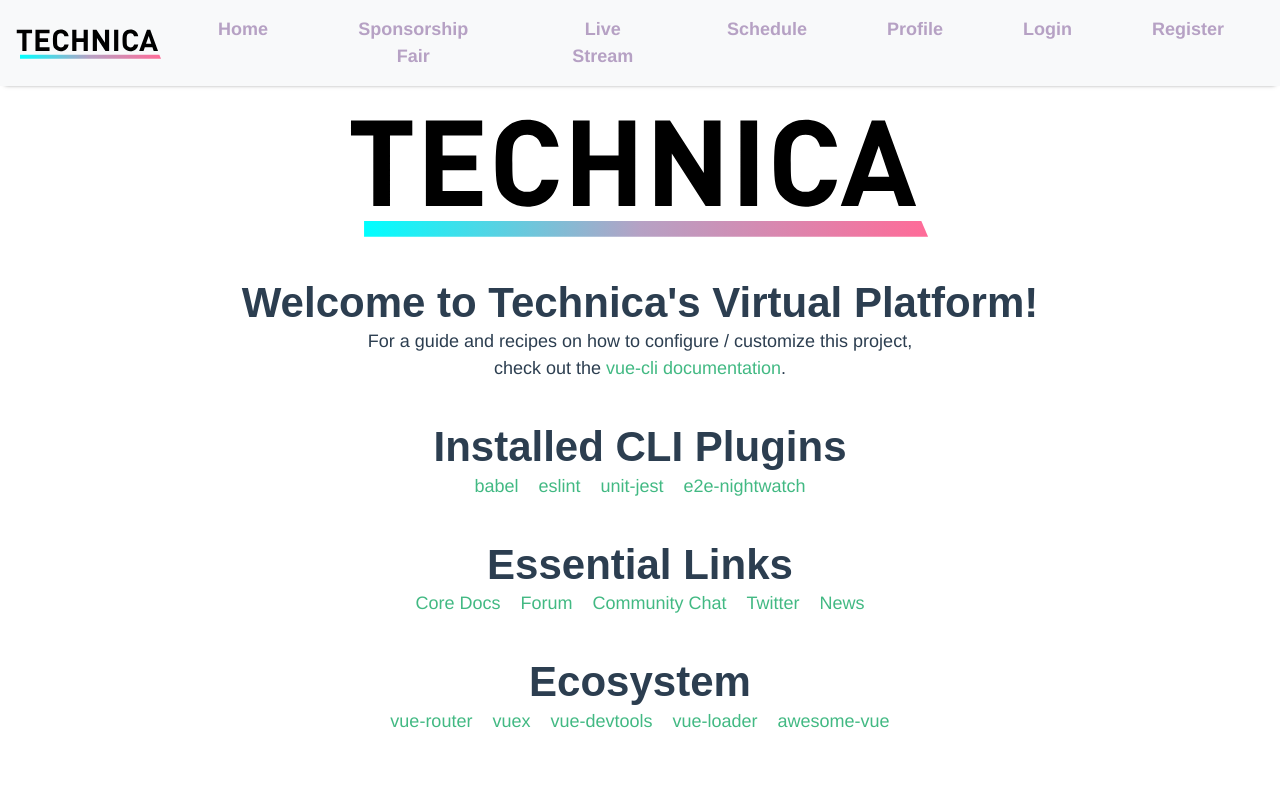
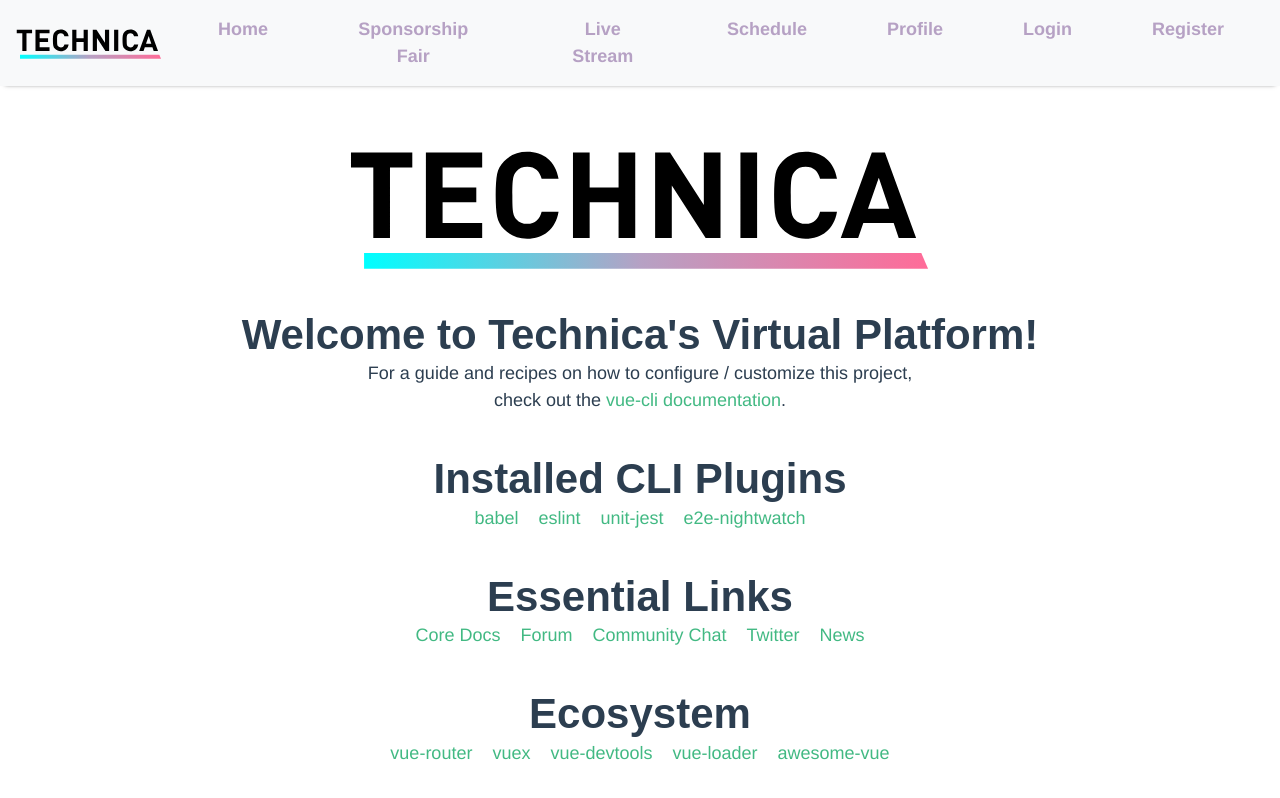
Before and after one commit to codetheorem/platform-2020, a Vue app in the folder frontend/: page / in a window 1280 px wide. Built offline with nearby package versions, Linux system fonts and the light colour scheme; a web font is replaced by a local one.

Commit message:
Login page styling edits

```diff
--- a/frontend/src/components/Navbar.vue
+++ b/frontend/src/components/Navbar.vue
@@ -49,6 +49,5 @@ export default {
 <style scoped>
     .navigation-box {
         box-shadow: 0 4px 4px -5px rgba(0,0,0,.5);
-        margin-bottom: 2rem;
     }
 </style>
--- a/frontend/src/views/Home.vue
+++ b/frontend/src/views/Home.vue
@@ -18,3 +18,9 @@ export default {
   },
 };
 </script>
+
+<style scoped>
+.home {
+  margin-top: 4rem;
+}
+</style>
--- a/frontend/src/views/Login.vue
+++ b/frontend/src/views/Login.vue
@@ -1,4 +1,5 @@
 <template>
+  <div class="page-container">
     <div class="login-container">
       <div v-if="!loginButtonClicked" class="container content-container col-md-7 col-lg-8 col-xl-4">
         <div class="content-container-title">
@@ -24,8 +25,9 @@
           <h3>Check Your Email</h3>
         </div>
         <div class="content-container-body">
-        <p class="description-text">We sent an email to {{ userEmail }}! It has a magic link to help sign you in to Technica!</p>
-        <img alt="Mail icon" src="../assets/mail-icon.svg" width="584" height="120">
+          <p class="description-text" style="margin-bottom: 3rem">We sent an email to {{ userEmail }}! It has a magic link to help sign you in to Technica!</p>
+          <img alt="Mail icon" src="../assets/mail-icon.svg"  height="120">
+        </div>
       </div>
     </div>
   </div>
@@ -56,7 +58,7 @@ export default {
 
 
 <style>
-  #app {
+  .page-container {
     background: conic-gradient(from 212.03deg at 50% 33.82%,rgb(255,107,152, .6) -123.4deg, rgb(182,161,196, .6) 11.75deg, rgb(35,216,216, .6) 79.77deg, rgb(255,107,152, .6) 236.6deg, rgb(182,161,196, .6) 371.75deg);
     backdrop-filter: blur(40px);
     width: 100vw;
```
Also changed, not shown: frontend/src/assets/mail-icon.svg. Lines whose indentation alone changed are shown as unchanged.
